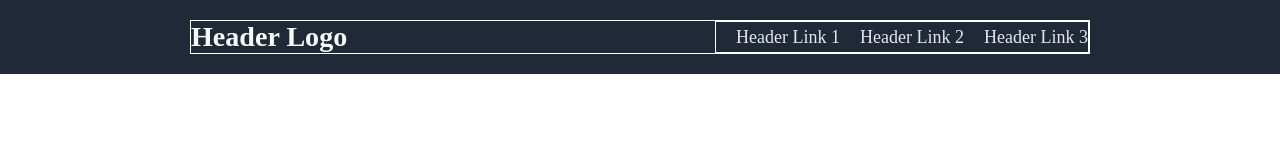
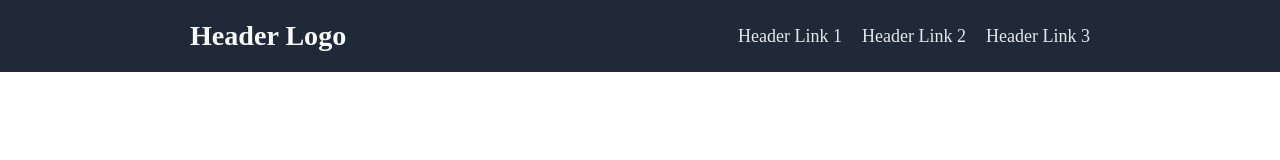
Before and after one commit to jamescln/landing-page, a plain HTML site: page index.html in a window 1280 px wide. Drawn offline with Linux system fonts and the light colour scheme.

Commit message:
Remove debugging borders

```diff
--- a/style.css
+++ b/style.css
@@ -13,7 +13,6 @@
 
 .header {
   display: flex;
-  border: 1px solid #fff; /* for debugging */
   width: 900px;
   justify-content: space-between;
 }
@@ -24,7 +23,6 @@
 }
 
 .links {
-  border: 1px solid #fff; /* for debugging */
   display: flex;
   justify-content: flex-end;
   align-items: center;
```
